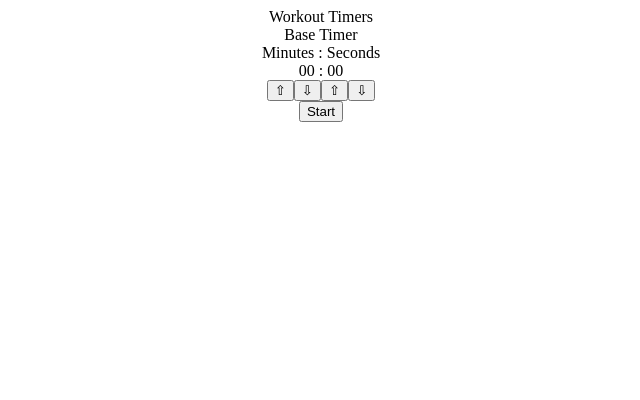
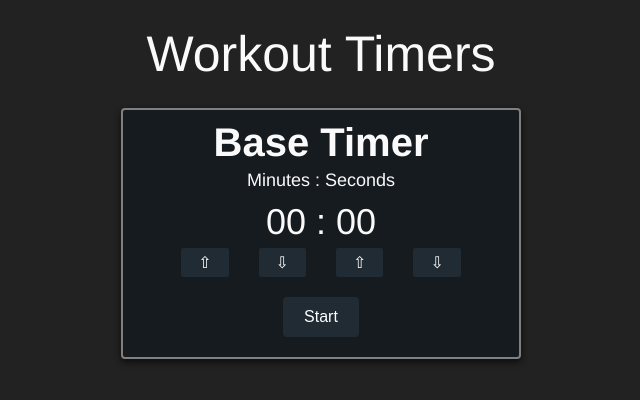
Before and after one commit to channiemills/fit-timer, a React (Create React App) app: page / in a window 1280 px wide. Shown: the top 400 px of the page, without its empty margins (319-959 px from the left). Built offline with nearby package versions, Linux system fonts and the light colour scheme.

Commit message:
ADD styling

```diff
--- a/src/App.css
+++ b/src/App.css
@@ -1,16 +1,14 @@
+* {
+  margin: 0;
+  padding: 0;
+  box-sizing: border-box;
+}
 .App {
   text-align: center;
-}
-
-.App-logo {
-  height: 40vmin;
-  pointer-events: none;
-}
-
-@media (prefers-reduced-motion: no-preference) {
-  .App-logo {
-    animation: App-logo-spin infinite 20s linear;
-  }
+  font-family: Helvetica, sans-serif;
+  background-color: rgb(34, 34, 34);
+  height: 100vh;
+  color: rgb(250, 250, 250);
 }
 
 .App-header {
@@ -24,15 +22,76 @@
   color: white;
 }
 
-.App-link {
-  color: #61dafb;
+.App-title {
+  font-size: 50px;
+  padding: 25px 0;
 }
 
-@keyframes App-logo-spin {
-  from {
-    transform: rotate(0deg);
-  }
-  to {
-    transform: rotate(360deg);
+.Timers {
+  display: flex;
+  justify-content: center;
+}
+@media (max-width: 900px) {
+  .Timers {
+    flex-direction: column;
+    align-items: center;
   }
 }
+
+.BaseTimer {
+  margin-left: 30px;
+  margin-right: 30px;
+  border: 2px solid grey;
+  border-radius: 4px;
+  padding: 20px;
+  width: 400px;
+  background-color: rgb(22, 27, 31);
+  box-shadow: 0 3px 6px rgb(12, 12, 12);
+}
+.BaseTimer {
+  padding-top: 10px;
+}
+
+.BaseTimer-header {
+  font-size: 40px;
+  font-weight: bold;
+}
+
+button {
+  background-color: #202b33;
+  border: solid 1px transparent;
+  border-radius: 4px;
+  padding: 10px 20px;
+  color: #ffffff;
+  font-size: 16px;
+  margin: 0 5px;
+  cursor: pointer;
+}
+button:hover {
+  background-color: #106ba3;
+}
+.BaseTimer-display {
+  margin-top: 5px;
+  margin-bottom: 20px;
+}
+.BaseTimer-display button {
+  margin: 0 15px;
+  border: solid 1px transparent;
+  border-radius: 2px;
+  padding: 4px 16px;
+  color: #ffffff;
+
+  font-size: 16px;
+}
+.BaseTimer-display button:hover {
+  background-color: #106ba3;
+}
+.BaseTimer-label {
+  font-size: 18px;
+  margin-top: 5px;
+  margin-bottom: 10px;
+}
+.BaseTimer-time {
+  font-size: 36px;
+  margin: 5px 0;
+}
```
